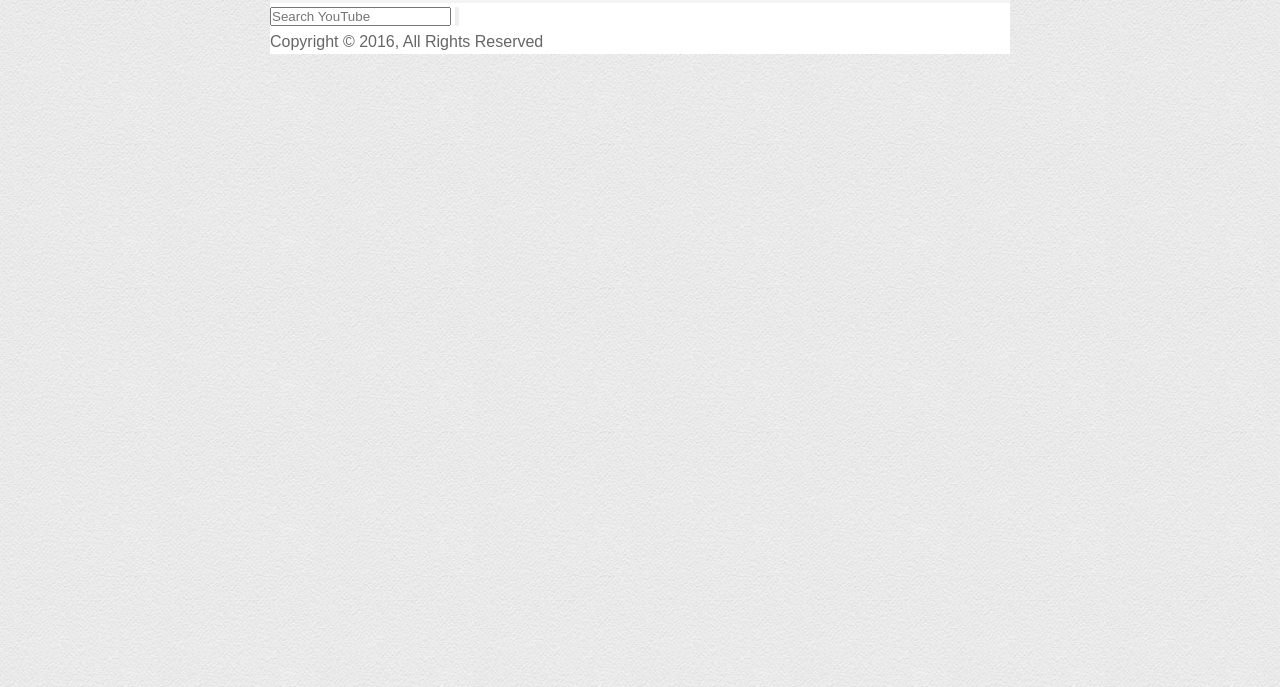
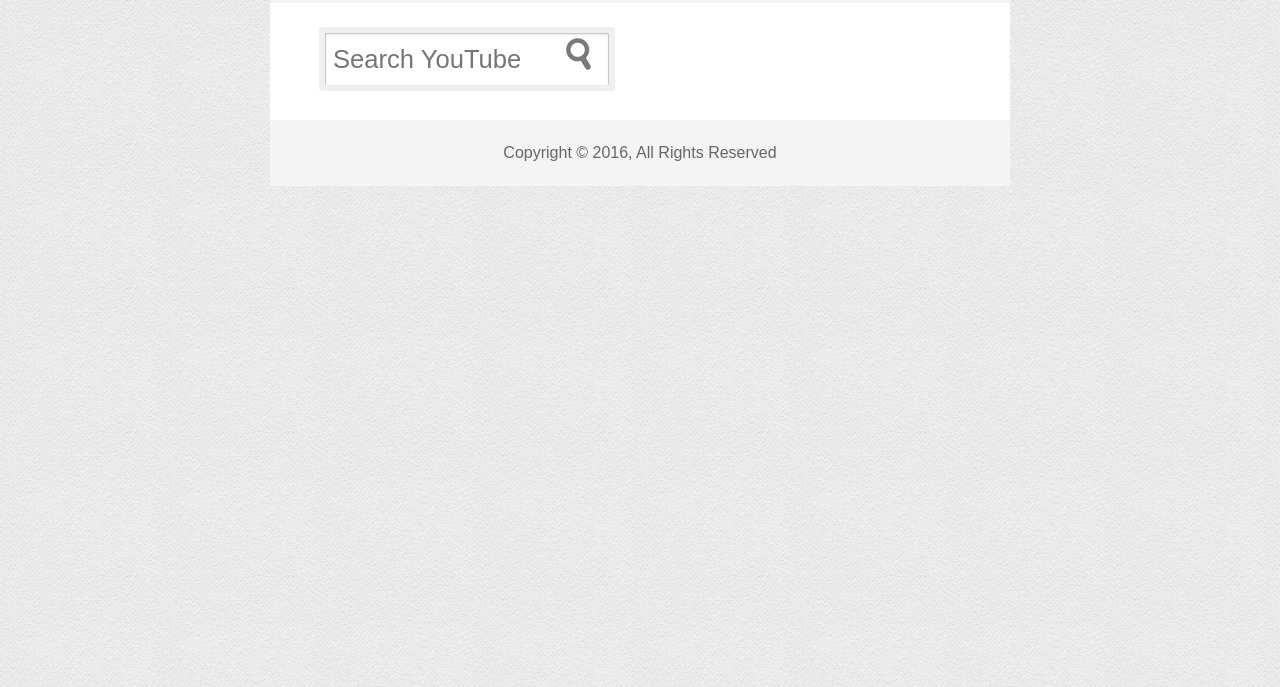
Before and after one commit to mwarnsley/Youtube-Search-Engine, a plain HTML site: page index.html in a window 1280 px wide. Shown: the part 113-800 px from the top of the page. Drawn offline with nearby package versions, Linux system fonts and the light colour scheme.

Commit message:
Editing more css and the search button for you project

```diff
--- a/css/style.css
+++ b/css/style.css
@@ -34,3 +34,68 @@ header h1{
 	color: #000;
 	margin-bottom: 5px;
 }
+
+header span{
+	color: #dd2826;
+}
+
+section{
+	padding: 30px 20px 20px 20px;
+}
+
+footer{
+	background: #f4f4f4;
+	padding: 20px;
+	text-align: center;
+}
+
+#search-form{
+	display: block;
+	margin-bottom: 15px;
+}
+
+.field-container{
+	display: block;
+	margin: 0 auto;
+	position: relative;
+	width: 90%;
+}
+
+#search-btn:hover{
+	filter: alpha(opacity=90);
+	opacity: 0.9;
+}
+
+.search-field{
+	background: #fff;
+	border: 1px solid #c8c8c8;
+	border-bottom: #d2e2e7;
+	border-radius: 1px;
+	-moz-border-radius: 1px;
+	-webkit-border-radius: 1px;
+	box-shadow: inset 0 1px 2px rgba(0,0,0,0.1), 0 0 0 6px #f0f0f0;
+	-moz-box-shadow: inset 0 1px 2px rgba(0,0,0,0.1), 0 0 0 6px #f0f0f0;
+	-webkit-box-shadow: inset 0 1px 2px rgba(0,0,0,0.1), 0 0 0 6px #f0f0f0;
+	box-sizing: border-box;
+	-moz-box-sizing: border-box;
+	-webkit-box-sizing: border-box;
+	color: #ccc;
+	display: block;
+	font-size: 1.6em;
+	padding: 11px 43px 11px 7px;
+	width: 45%;
+}
+
+#search-btn{
+	background: transparent url(../img/search.png) top left no-repeat;
+	border: 0;
+	cursor: pointer;
+	filter: alpha(opacity=65);
+	height: 32px;
+	opacity: 0.65;
+	position: absolute;
+	right: 360px;
+	top: 5px;
+	width: 32px;
+	zoom: 1;
+}
```
